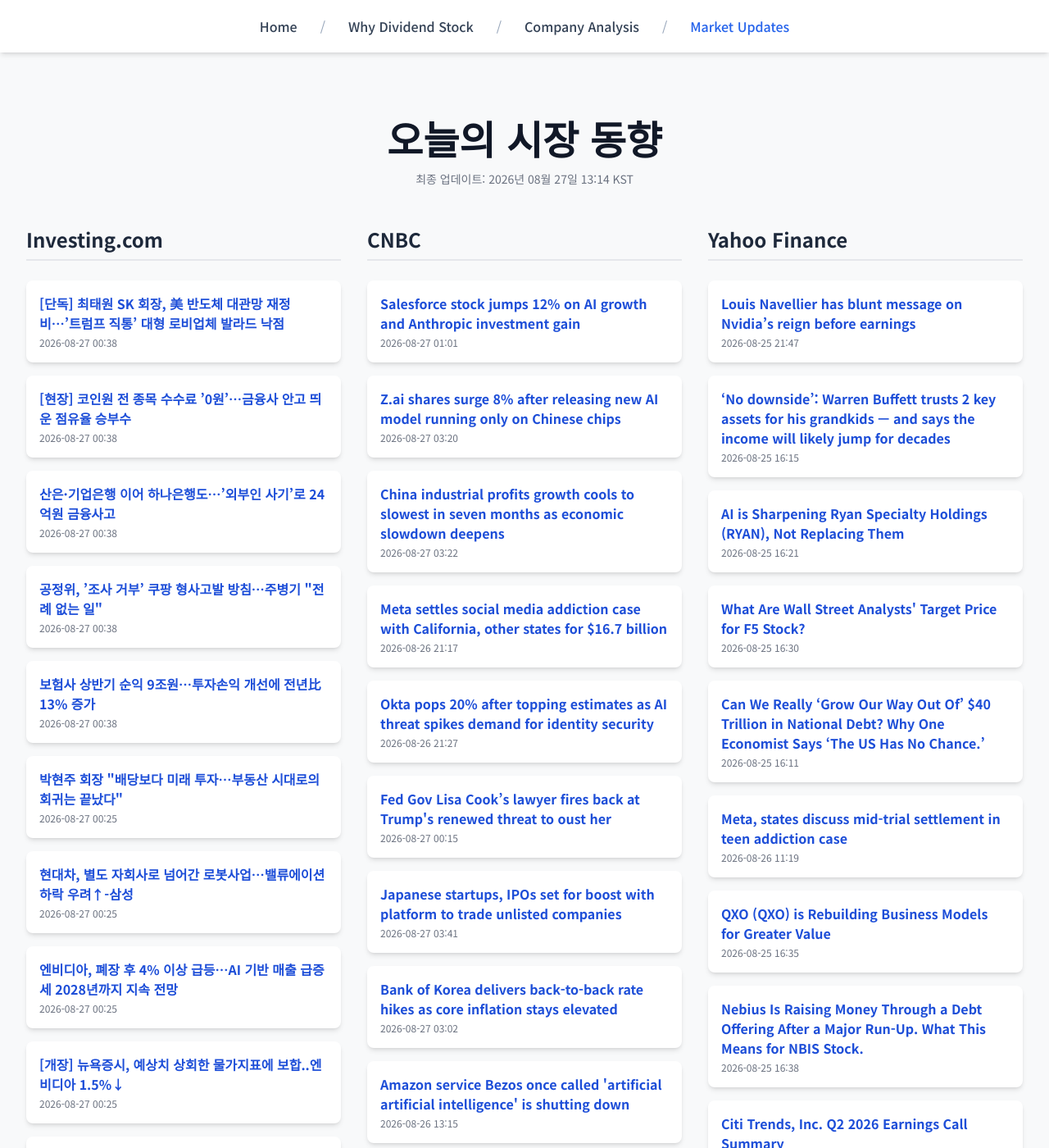
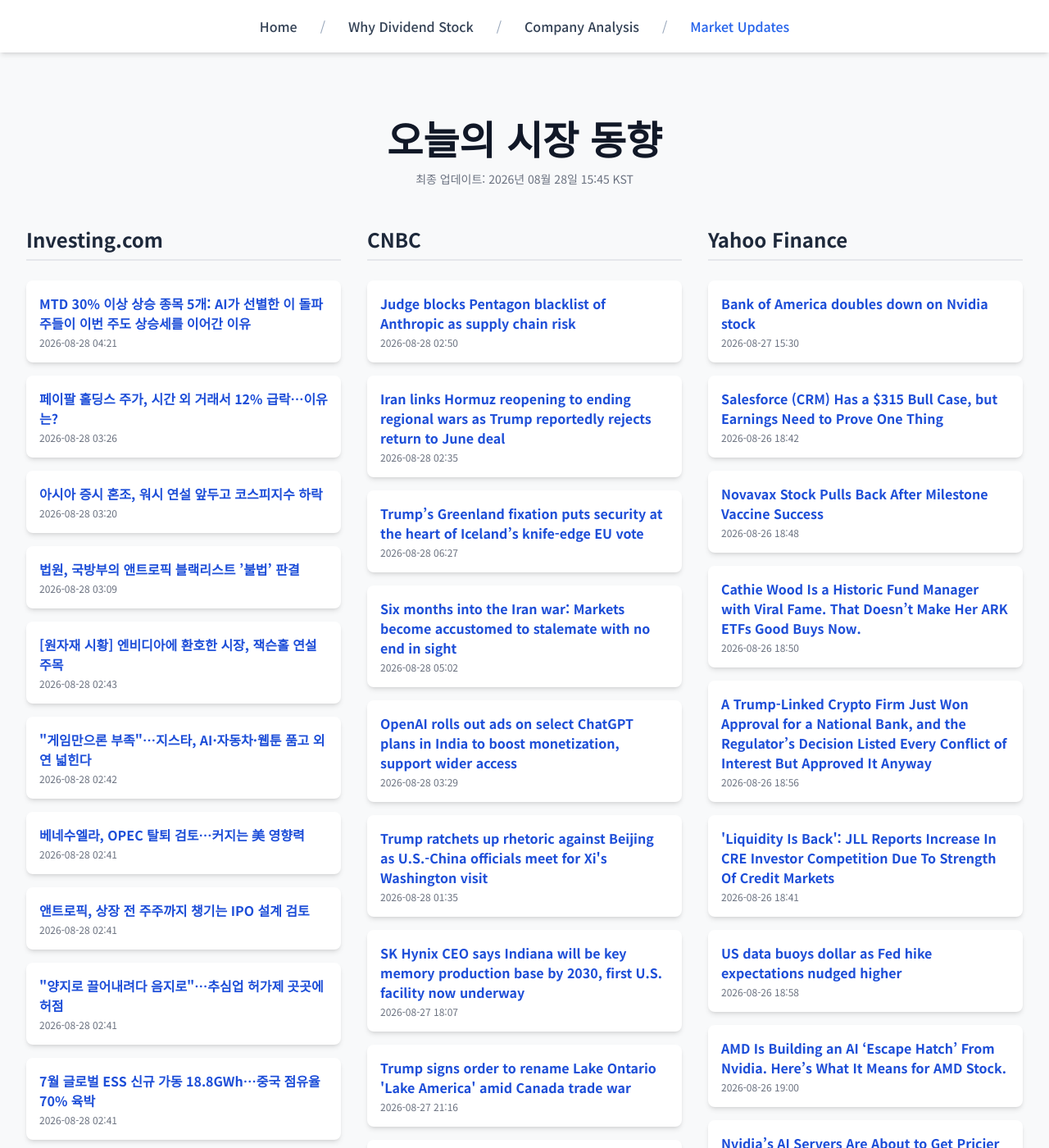
Before and after one commit to Kay-Hwang/my-company-analysis, a Jekyll site: the page built from market-updates.html, in a window 1280 px wide and 1400 px high. Shown: the whole window at 82% size. Built offline with Jekyll 4.4.1, drawn with Linux system fonts in a browser that asks for light colours; nearby versions of some CDN libraries; a script that is not in the unit is left out; some of the changed text lies outside the part shown.

Commit message:
Update daily data

```diff
--- a/_data/latest_data.json
+++ b/_data/latest_data.json
@@ -1,190 +1,190 @@
 {
-  "lastUpdated": "2026년 08월 27일 13:14 KST",
+  "lastUpdated": "2026년 08월 28일 15:45 KST",
   "news": {
     "investing": [
       {
-        "title": "[단독] 최태원 SK 회장, 美 반도체 대관망 재정비…’트럼프 직통’ 대형 로비업체 발라드 낙점",
-        "link": "https://kr.investing.com/news/stock-market-news/article-2076018",
-        "pubDate": "2026-08-27 00:38:29",
-        "summary": "[단독] 최태원 SK 회장, 美 반도체 대관망 재정비…’트럼프 직통’ 대형 로비업체 발라드 낙점"
+        "title": "MTD 30% 이상 상승 종목 5개: AI가 선별한 이 돌파주들이 이번 주도 상승세를 이어간 이유",
+        "link": "https://kr.investing.com/news/stock-market-news/article-2077876",
+        "pubDate": "2026-08-28 04:21:43",
+        "summary": "MTD 30% 이상 상승 종목 5개: AI가 선별한 이 돌파주들이 이번 주도 상승세를 이어간 이유"
       },
       {
-        "title": "[현장] 코인원 전 종목 수수료 ’0원’…금융사 안고 띄운 점유율 승부수",
-        "link": "https://kr.investing.com/news/stock-market-news/article-2076017",
-        "pubDate": "2026-08-27 00:38:28",
-        "summary": "[현장] 코인원 전 종목 수수료 ’0원’…금융사 안고 띄운 점유율 승부수"
+        "title": "페이팔 홀딩스 주가, 시간 외 거래서 12% 급락…이유는?",
+        "link": "https://kr.investing.com/news/stock-market-news/article-93CH-2077859",
+        "pubDate": "2026-08-28 03:26:46",
+        "summary": "페이팔 홀딩스 주가, 시간 외 거래서 12% 급락…이유는?"
       },
       {
-        "title": "산은·기업은행 이어 하나은행도…’외부인 사기’로 24억원 금융사고",
-        "link": "https://kr.investing.com/news/stock-market-news/article-2076016",
-        "pubDate": "2026-08-27 00:38:26",
-        "summary": "산은·기업은행 이어 하나은행도…’외부인 사기’로 24억원 금융사고"
+        "title": "아시아 증시 혼조, 워시 연설 앞두고 코스피지수 하락",
+        "link": "https://kr.investing.com/news/stock-market-news/article-2077858",
+        "pubDate": "2026-08-28 03:20:17",
+        "summary": "아시아 증시 혼조, 워시 연설 앞두고 코스피지수 하락"
       },
       {
-        "title": "공정위, ’조사 거부’ 쿠팡 형사고발 방침…주병기 \"전례 없는 일\"",
-        "link": "https://kr.investing.com/news/stock-market-news/article-2076014",
-        "pubDate": "2026-08-27 00:38:24",
-        "summary": "공정위, ’조사 거부’ 쿠팡 형사고발 방침…주병기 \"전례 없는 일\""
+        "title": "법원, 국방부의 앤트로픽 블랙리스트 ’불법’ 판결",
+        "link": "https://kr.investing.com/news/stock-market-news/article-93CH-2077846",
+        "pubDate": "2026-08-28 03:09:21",
+        "summary": "법원, 국방부의 앤트로픽 블랙리스트 ’불법’ 판결"
       },
       {
-        "title": "보험사 상반기 순익 9조원…투자손익 개선에 전년比 13% 증가",
-        "link": "https://kr.investing.com/news/stock-market-news/article-2076013",
-        "pubDate": "2026-08-27 00:38:22",
-        "summary": "보험사 상반기 순익 9조원…투자손익 개선에 전년比 13% 증가"
+        "title": "[원자재 시황] 엔비디아에 환호한 시장, 잭슨홀 연설 주목",
+        "link": "https://kr.investing.com/news/stock-market-news/article-2077843",
+        "pubDate": "2026-08-28 02:43:00",
+        "summary": "[원자재 시황] 엔비디아에 환호한 시장, 잭슨홀 연설 주목"
       },
       {
-        "title": "박현주 회장 \"배당보다 미래 투자…부동산 시대로의 회귀는 끝났다\"",
-        "link": "https://kr.investing.com/news/stock-market-news/article-2076012",
-        "pubDate": "2026-08-27 00:25:08",
-        "summary": "박현주 회장 \"배당보다 미래 투자…부동산 시대로의 회귀는 끝났다\""
+        "title": "\"게임만으론 부족\"…지스타, AI·자동차·웹툰 품고 외연 넓힌다",
+        "link": "https://kr.investing.com/news/stock-market-news/article-2077837",
+        "pubDate": "2026-08-28 02:42:11",
+        "summary": "\"게임만으론 부족\"…지스타, AI·자동차·웹툰 품고 외연 넓힌다"
       },
       {
-        "title": "현대차, 별도 자회사로 넘어간 로봇사업…밸류에이션 하락 우려↑-삼성",
-        "link": "https://kr.investing.com/news/stock-market-news/article-2075999",
-        "pubDate": "2026-08-27 00:25:07",
-        "summary": "현대차, 별도 자회사로 넘어간 로봇사업…밸류에이션 하락 우려↑-삼성"
+        "title": "베네수엘라, OPEC 탈퇴 검토…커지는 美 영향력",
+        "link": "https://kr.investing.com/news/stock-market-news/article-2077842",
+        "pubDate": "2026-08-28 02:41:56",
+        "summary": "베네수엘라, OPEC 탈퇴 검토…커지는 美 영향력"
       },
       {
-        "title": "엔비디아, 폐장 후 4% 이상 급등…AI 기반 매출 급증세 2028년까지 지속 전망",
-        "link": "https://kr.investing.com/news/stock-market-news/article-2075995",
-        "pubDate": "2026-08-27 00:25:05",
-        "summary": "엔비디아, 폐장 후 4% 이상 급등…AI 기반 매출 급증세 2028년까지 지속 전망"
+        "title": "앤트로픽, 상장 전 주주까지 챙기는 IPO 설계 검토",
+        "link": "https://kr.investing.com/news/stock-market-news/article-2077839",
+        "pubDate": "2026-08-28 02:41:45",
+        "summary": "앤트로픽, 상장 전 주주까지 챙기는 IPO 설계 검토"
       },
       {
-        "title": "[개장] 뉴욕증시, 예상치 상회한 물가지표에 보합..엔비디아 1.5%↓",
-        "link": "https://kr.investing.com/news/stock-market-news/article-2075993",
-        "pubDate": "2026-08-27 00:25:03",
-        "summary": "[개장] 뉴욕증시, 예상치 상회한 물가지표에 보합..엔비디아 1.5%↓"
+        "title": "\"양지로 끌어내려다 음지로\"…추심업 허가제 곳곳에 허점",
+        "link": "https://kr.investing.com/news/stock-market-news/article-2077840",
+        "pubDate": "2026-08-28 02:41:30",
+        "summary": "\"양지로 끌어내려다 음지로\"…추심업 허가제 곳곳에 허점"
       },
       {
-        "title": "키옥시아, 일본 신규 메모리 공장에 62.7억 달러 투자 계획 - 니혼게이자이",
-        "link": "https://kr.investing.com/news/stock-market-news/article-93CH-2075997",
-        "pubDate": "2026-08-26 23:45:10",
-        "summary": "키옥시아, 일본 신규 메모리 공장에 62.7억 달러 투자 계획 - 니혼게이자이"
+        "title": "7월 글로벌 ESS 신규 가동 18.8GWh…중국 점유율 70% 육박",
+        "link": "https://kr.investing.com/news/stock-market-news/article-2077841",
+        "pubDate": "2026-08-28 02:41:24",
+        "summary": "7월 글로벌 ESS 신규 가동 18.8GWh…중국 점유율 70% 육박"
       }
     ],
     "cnbc": [
       {
-        "title": "Salesforce stock jumps 12% on AI growth and Anthropic investment gain",
-        "link": "https://www.cnbc.com/2026/08/26/salesforce-crm-q2-earnings-report-2027.html",
-        "pubDate": "Thu, 27 Aug 2026 01:01:00 GMT",
-        "summary": "Salesforce's Anthropic stake led to higher profit in the latest quarter."
+        "title": "Judge blocks Pentagon blacklist of Anthropic as supply chain risk",
+        "link": "https://www.cnbc.com/2026/08/28/judge-blocks-pentagon-blacklist--anthropic-.html",
+        "pubDate": "Fri, 28 Aug 2026 02:50:45 GMT",
+        "summary": "The Defense Department had barred the U.S. military from using Anthropic's Claude in March"
       },
       {
-        "title": "Z.ai shares surge 8% after releasing new AI model running only on Chinese chips",
-        "link": "https://www.cnbc.com/2026/08/27/zai-shares-surge-new-ai-model-using-chinese-chips.html",
-        "pubDate": "Thu, 27 Aug 2026 03:20:14 GMT",
-        "summary": "The Chinese AI company said it had already launched the model globally in stealth mode for a week."
+        "title": "Iran links Hormuz reopening to ending regional wars as Trump reportedly rejects return to June deal",
+        "link": "https://www.cnbc.com/2026/08/28/us-iran-war-trump-hormuz-oman-centcom.html",
+        "pubDate": "Fri, 28 Aug 2026 02:35:15 GMT",
+        "summary": "Iran said the conflict in the Gaza Strip has to end, Israel has to withdraw from Lebanon and also halt its attacks on Syria."
       },
       {
-        "title": "China industrial profits growth cools to slowest in seven months as economic slowdown deepens",
-        "link": "https://www.cnbc.com/2026/08/27/china-industrial-profits-july-factory-production-.html",
-        "pubDate": "Thu, 27 Aug 2026 03:22:14 GMT",
-        "summary": "China's industrial profits growth in July slowed to its weakest pace this year, as soft demand and a broader slowdown in the economy weighed on manufacturers."
+        "title": "Trump’s Greenland fixation puts security at the heart of Iceland’s knife-edge EU vote",
+        "link": "https://www.cnbc.com/2026/08/28/iceland-eu-referendum-trump-greenland-arctic.html",
+        "pubDate": "Fri, 28 Aug 2026 06:27:53 GMT",
+        "summary": "Trump’s push to acquire Greenland and growing uncertainty over U.S. security commitments have added a geopolitical dimension to Iceland’s EU debate."
       },
       {
-        "title": "Meta settles social media addiction case with California, other states for $16.7 billion",
-        "link": "https://www.cnbc.com/2026/08/26/meta-social-media-trial-settlement.html",
-        "pubDate": "Wed, 26 Aug 2026 21:17:46 GMT",
-        "summary": "Meta and state attorneys general settled a federal trial centering on allegations that company misrepresented the extent of child-related mental health harms."
+        "title": "Six months into the Iran war: Markets become accustomed to stalemate with no end in sight",
+        "link": "https://www.cnbc.com/2026/08/28/us-iran-war-six-months-trump.html",
+        "pubDate": "Fri, 28 Aug 2026 05:02:16 GMT",
+        "summary": "The war has far exceeded the four to six weeks the Trump administration estimated it would take to meet its objectives in Iran."
       },
       {
-        "title": "Okta pops 20% after topping estimates as AI threat spikes demand for identity security",
-        "link": "https://www.cnbc.com/2026/08/26/okta-okta-earnings-q2-2027.html",
-        "pubDate": "Wed, 26 Aug 2026 21:27:53 GMT",
-        "summary": "New products accounted for 30% of total bookings and Okta said it closed dozens of AI deals during the period"
+        "title": "OpenAI rolls out ads on select ChatGPT plans in India to boost monetization, support wider access",
+        "link": "https://www.cnbc.com/2026/08/28/openai-strategy-india-anthropic-ipo.html",
+        "pubDate": "Fri, 28 Aug 2026 03:29:45 GMT",
+        "summary": "Ads have been rolled out for free users and those on the 399 rupee ($4) per month 'Go' plan."
       },
       {
-        "title": "Fed Gov Lisa Cook’s lawyer fires back at Trump's renewed threat to oust her",
-        "link": "https://www.cnbc.com/2026/08/26/trump-lisa-cook-federal-reserve.html",
-        "pubDate": "Thu, 27 Aug 2026 00:15:35 GMT",
-        "summary": "The Supreme Court in late June blocked Trump from firing Cook from the Federal Reserve, but left the president with a path to try again to remove her."
+        "title": "Trump ratchets up rhetoric against Beijing as U.S.-China officials meet for Xi's Washington visit",
+        "link": "https://www.cnbc.com/2026/08/28/trump-x-meeting-us-china-iran-sanctions.html",
+        "pubDate": "Fri, 28 Aug 2026 01:35:13 GMT",
+        "summary": "U.S. and Chinese officials met in Beijing this week, despite the White House's tough talk on China."
       },
       {
-        "title": "Japanese startups, IPOs set for boost with platform to trade unlisted companies",
-        "link": "https://www.cnbc.com/2026/08/27/japan-startups-ipos-trading-platform-unlisted-companies-.html",
-        "pubDate": "Thu, 27 Aug 2026 03:41:00 GMT",
-        "summary": "The Japanese regulator's registration of a new trading platform for unlisted shares could help create a more favorable capital-raising environment for the country's IPO ecosystem."
+        "title": "SK Hynix CEO says Indiana will be key memory production base by 2030, first U.S. facility now underway",
+        "link": "https://www.cnbc.com/2026/08/27/sk-hynix-ceo-says-indiana-will-be-key-memory-production-base-by-2030.html",
+        "pubDate": "Thu, 27 Aug 2026 18:07:04 GMT",
+        "summary": "At the groundbreaking ceremony for SK Hynix's first U.S. facility, CEO Kwak Noh-Jung says Indiana will be a key memory production base by 2030."
       },
       {
-        "title": "Bank of Korea delivers back-to-back rate hikes as core inflation stays elevated",
-        "link": "https://www.cnbc.com/2026/08/27/korea-bok-rate-hike-inflation.html",
-        "pubDate": "Thu, 27 Aug 2026 03:02:31 GMT",
-        "summary": "The Bank of Korea hiked rates by 25 basis points to 3%, its highest since January 2025 and in line with expectations."
+        "title": "Trump signs order to rename Lake Ontario 'Lake America' amid Canada trade war",
+        "link": "https://www.cnbc.com/2026/08/27/trump-canada-lake-america-ontario.html",
+        "pubDate": "Thu, 27 Aug 2026 21:16:40 GMT",
+        "summary": "President Donald Trump signed an executive order that he said will \"immediately\" change the name of Lake Ontario to \"Lake America.\""
       },
       {
-        "title": "Amazon service Bezos once called 'artificial artificial intelligence' is shutting down",
-        "link": "https://www.cnbc.com/2026/08/25/amazon-service-that-jeff-bezos-called-artificial-ai-is-shutting-down.html",
-        "pubDate": "Wed, 26 Aug 2026 13:15:24 GMT",
-        "summary": "Mechanical Turk launched in 2005 as a way to farm out tasks that are easy for humans to complete but too challenging for computers."
+        "title": "Donald Trump Jr. told Republican state attorneys not to fight prediction markets, NY Times reports",
+        "link": "https://www.cnbc.com/2026/08/27/trump-jr-told-gop-state-attorneys-general-dont-fight-prediction-markets-nyt-reports.html",
+        "pubDate": "Thu, 27 Aug 2026 19:51:45 GMT",
+        "summary": "The president's son, who is an advisor to two prediction market platforms, told Republican attorneys general to back off on the industry, the Times reported."
       },
       {
-        "title": "Salesforce, Anthropic expand partnership as Benioff responds to ‘SaaSpocalypse’ concerns",
-        "link": "https://www.cnbc.com/2026/08/26/salesforce-anthropic-partnership-claudeforce.html",
-        "pubDate": "Wed, 26 Aug 2026 20:50:45 GMT",
-        "summary": "\"We're delivering a dynamic interface that thinks, reasons, and acts,\" Salesforce CEO Marc Benioff said in a statement."
+        "title": "What Warsh will say and how the market will react, according to prediction markets",
+        "link": "https://www.cnbc.com/2026/08/27/what-warsh-will-say-and-how-the-market-will-react-according-to-prediction-markets.html",
+        "pubDate": "Thu, 27 Aug 2026 21:17:34 GMT",
+        "summary": "Kalshi sees a low chance that Federal Reserve Chairman Kevin Warsh will mention \"bond market\" or \"rate cut\" at the annual Jackson Hole Symposium."
       }
     ],
     "yahoo": [
       {
-        "title": "Louis Navellier has blunt message on Nvidia’s reign before earnings",
-        "link": "https://finance.yahoo.com/markets/stocks/articles/louis-navellier-blunt-message-nvidia-214700439.html",
-        "pubDate": "2026-08-25T21:47:00Z",
-        "summary": "Louis Navellier has blunt message on Nvidia’s reign before earnings"
+        "title": "Bank of America doubles down on Nvidia stock",
+        "link": "https://finance.yahoo.com/markets/stocks/articles/bank-america-doubles-down-nvidia-153054071.html",
+        "pubDate": "2026-08-27T15:30:54Z",
+        "summary": "Bank of America doubles down on Nvidia stock"
       },
       {
-        "title": "‘No downside’: Warren Buffett trusts 2 key assets for his grandkids — and says the income will likely jump for decades",
-        "link": "https://finance.yahoo.com/real-estate/articles/no-downside-warren-buffett-trusts-161500580.html",
-        "pubDate": "2026-08-25T16:15:00Z",
-        "summary": "‘No downside’: Warren Buffett trusts 2 key assets for his grandkids — and says the income will likely jump for decades"
+        "title": "Salesforce (CRM) Has a $315 Bull Case, but Earnings Need to Prove One Thing",
+        "link": "https://finance.yahoo.com/markets/stocks/articles/salesforce-crm-315-bull-case-184214572.html",
+        "pubDate": "2026-08-26T18:42:14Z",
+        "summary": "Salesforce (CRM) Has a $315 Bull Case, but Earnings Need to Prove One Thing"
       },
       {
-        "title": "AI is Sharpening Ryan Specialty Holdings (RYAN), Not Replacing Them",
-        "link": "https://finance.yahoo.com/markets/stocks/articles/ai-sharpening-ryan-specialty-holdings-162111595.html",
-        "pubDate": "2026-08-25T16:21:11Z",
-        "summary": "AI is Sharpening Ryan Specialty Holdings (RYAN), Not Replacing Them"
+        "title": "Novavax Stock Pulls Back After Milestone Vaccine Success",
+        "link": "https://finance.yahoo.com/markets/stocks/articles/novavax-stock-pulls-back-milestone-184821471.html",
+        "pubDate": "2026-08-26T18:48:21Z",
+        "summary": "Novavax Stock Pulls Back After Milestone Vaccine Success"
       },
       {
-        "title": "What Are Wall Street Analysts' Target Price for F5 Stock?",
-        "link": "https://finance.yahoo.com/markets/stocks/articles/wall-street-analysts-target-price-163007835.html",
-        "pubDate": "2026-08-25T16:30:07Z",
-        "summary": "What Are Wall Street Analysts' Target Price for F5 Stock?"
+        "title": "Cathie Wood Is a Historic Fund Manager with Viral Fame. That Doesn’t Make Her ARK ETFs Good Buys Now.",
+        "link": "https://finance.yahoo.com/markets/stocks/articles/cathie-wood-historic-fund-manager-185032828.html",
+        "pubDate": "2026-08-26T18:50:32Z",
+        "summary": "Cathie Wood Is a Historic Fund Manager with Viral Fame. That Doesn’t Make Her ARK ETFs Good Buys Now."
       },
       {
-        "title": "Can We Really ‘Grow Our Way Out Of’ $40 Trillion in National Debt? Why One Economist Says ‘The US Has No Chance.’",
-        "link": "https://finance.yahoo.com/economy/policy/articles/really-grow-way-40-trillion-161154543.html",
-        "pubDate": "2026-08-25T16:11:54Z",
-        "summary": "Can We Really ‘Grow Our Way Out Of’ $40 Trillion in National Debt? Why One Economist Says ‘The US Has No Chance.’"
+        "title": "A Trump-Linked Crypto Firm Just Won Approval for a National Bank, and the Regulator’s Decision Listed Every Conflict of Interest But Approved It Anyway",
+        "link": "https://finance.yahoo.com/markets/crypto/articles/trump-linked-crypto-firm-just-185645325.html",
+        "pubDate": "2026-08-26T18:56:45Z",
+        "summary": "A Trump-Linked Crypto Firm Just Won Approval for a National Bank, and the Regulator’s Decision Listed Every Conflict of Interest But Approved It Anyway"
       },
       {
-        "title": "Meta, states discuss mid-trial settlement in teen addiction case",
-        "link": "https://finance.yahoo.com/media-advertising/articles/meta-states-discuss-mid-trial-111938416.html",
-        "pubDate": "2026-08-26T11:19:38Z",
-        "summary": "Meta, states discuss mid-trial settlement in teen addiction case"
+        "title": "'Liquidity Is Back': JLL Reports Increase In CRE Investor Competition Due To Strength Of Credit Markets",
+        "link": "https://finance.yahoo.com/real-estate/articles/liquidity-back-jll-reports-increase-184146287.html",
+        "pubDate": "2026-08-26T18:41:46Z",
+        "summary": "'Liquidity Is Back': JLL Reports Increase In CRE Investor Competition Due To Strength Of Credit Markets"
       },
       {
-        "title": "QXO (QXO) is Rebuilding Business Models for Greater Value",
-        "link": "https://finance.yahoo.com/markets/stocks/articles/qxo-qxo-rebuilding-business-models-163510879.html",
-        "pubDate": "2026-08-25T16:35:10Z",
-        "summary": "QXO (QXO) is Rebuilding Business Models for Greater Value"
+        "title": "US data buoys dollar as Fed hike expectations nudged higher",
+        "link": "https://finance.yahoo.com/news/dollar-moves-narrow-range-ahead-015118187.html",
+        "pubDate": "2026-08-26T18:58:41Z",
+        "summary": "US data buoys dollar as Fed hike expectations nudged higher"
       },
       {
-        "title": "Nebius Is Raising Money Through a Debt Offering After a Major Run-Up. What This Means for NBIS Stock.",
-        "link": "https://finance.yahoo.com/markets/stocks/articles/nebius-raising-money-debt-offering-163842493.html",
-        "pubDate": "2026-08-25T16:38:42Z",
-        "summary": "Nebius Is Raising Money Through a Debt Offering After a Major Run-Up. What This Means for NBIS Stock."
+        "title": "AMD Is Building an AI ‘Escape Hatch’ From Nvidia. Here’s What It Means for AMD Stock.",
+        "link": "https://finance.yahoo.com/technology/ai/articles/amd-building-ai-escape-hatch-190002670.html",
+        "pubDate": "2026-08-26T19:00:02Z",
+        "summary": "AMD Is Building an AI ‘Escape Hatch’ From Nvidia. Here’s What It Means for AMD Stock."
       },
       {
-        "title": "Citi Trends, Inc. Q2 2026 Earnings Call Summary",
-        "link": "https://finance.yahoo.com/markets/stocks/articles/citi-trends-inc-q2-2026-164654875.html",
-        "pubDate": "2026-08-25T16:46:54Z",
-        "summary": "Citi Trends, Inc. Q2 2026 Earnings Call Summary"
+        "title": "Nvidia’s AI Servers Are About to Get Pricier — What a 15%+ Hike Means for the Whole Stack",
+        "link": "https://finance.yahoo.com/technology/ai/articles/nvidia-ai-servers-pricier-15-190022645.html",
+        "pubDate": "2026-08-26T19:00:22Z",
+        "summary": "Nvidia’s AI Servers Are About to Get Pricier — What a 15%+ Hike Means for the Whole Stack"
       },
       {
-        "title": "Senstar Technologies Ltd. Q2 2026 Earnings Call Summary",
-        "link": "https://finance.yahoo.com/markets/stocks/articles/senstar-technologies-ltd-q2-2026-164652185.html",
-        "pubDate": "2026-08-25T16:46:52Z",
-        "summary": "Senstar Technologies Ltd. Q2 2026 Earnings Call Summary"
+        "title": "Mortgage rate predictions through 2030: Economic factors at plays",
+        "link": "https://finance.yahoo.com/personal-finance/mortgages/article/mortgage-rate-predictions-through-2030-economic-factors-at-plays-195826935.html",
+        "pubDate": "2025-08-18T19:58:26Z",
+        "summary": "Mortgage rate predictions through 2030: Economic factors at plays"
       }
     ]
   }
```
